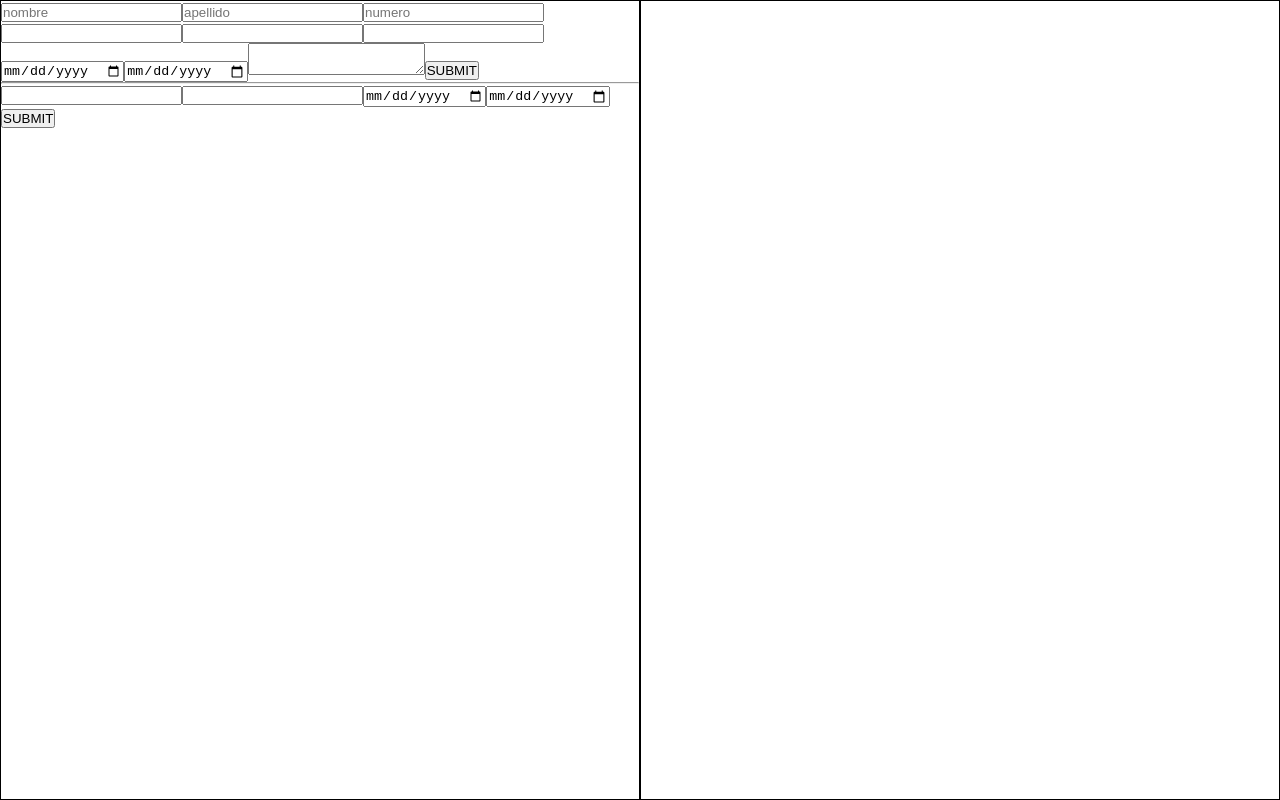
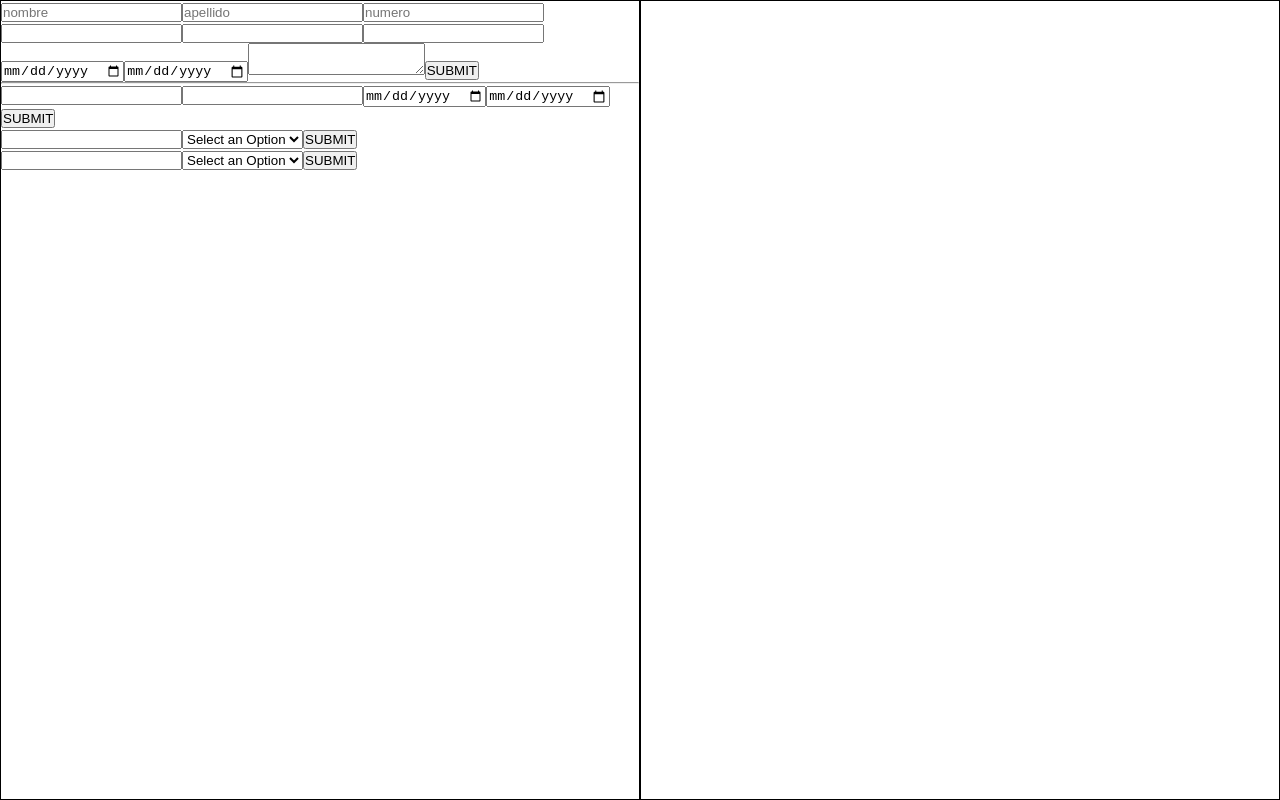
Before and after one commit to matalvarez10/React-resume, a React (Vite) app: page / in a window 1280 px wide. Built offline with nearby package versions, Linux system fonts and the light colour scheme.

Commit message:
finishing the skills & language tabs

```diff
--- a/src/App.tsx
+++ b/src/App.tsx
@@ -2,6 +2,7 @@ import { ChangeEvent, useState } from "react";
 ///interfaces
 import { IDescriptionData } from "./interfaces/inputDesc.interface";
 import { IExperienceData } from "./interfaces/inputExperience.interface";
+import { ISkillsData } from "./interfaces/inputSkills.interface";
 /// componentes para ingresar experiencia
 import InputsExperience from "./components/inputs-components/input-experience-components/inputseExperienceComponent";
 import AllJobsComponent from "./components/inputs-components/input-experience-components/allJobsComponent";
@@ -15,7 +16,10 @@ import InputEducation from "./components/inputs-components/input-education-compo
 import { IEducationData } from "./interfaces/inputEducation.interface";
 import { initialEducationId } from "./components/inputs-components/input-education-components/inputsEducationComponent";
 import AllEducationComponent from "./components/inputs-components/input-education-components/allEducationComponent";
-
+/// inputs seccion skills
+import InputsSkillsComponennt from "./components/inputs-components/input-skills-components/inputsSkillsComponent";
+import AllSkillsComponent from "./components/inputs-components/input-skills-components/allSkillsComponent";
+import { initialSkillId } from "./components/inputs-components/input-skills-components/inputsSkillsComponent";
 function App() {
   const [formData, setFormData] = useState<IDescriptionData>({
     nombre: "",
@@ -30,7 +34,10 @@ function App() {
 
   const [allJobs, setAllJobs] = useState<IExperienceData[]>([]);
   const [allEducation, setAllEducation] = useState<IEducationData[]>([]);
+  const [allSkills, setAllSkills] = useState<ISkillsData[]>([]);
+  const [allLanguages, setAllLanguages] = useState<ISkillsData[]>([]);
 
+  // funciones para descripcion
   const handleData = (event: ChangeEvent<HTMLInputElement>) => {
     const { name, value } = event.target;
     setFormData({ ...formData, [name]: value });
@@ -60,7 +67,8 @@ function App() {
   const handleDeleteJob = (id: number) => {
     setAllJobs((allJobs) => allJobs.filter((job) => job.id !== id));
   };
-
+  console.log("todas las skills", allSkills);
+  console.log("todos los idiomas", allLanguages);
   /// funciones para educacion
   const handleEducationEditData = (
     event: EventTarget & HTMLInputElement,
@@ -87,6 +95,53 @@ function App() {
     );
   };
 
+  // funciones para skills y lenguajes
+  const handleAddSkill = (skillData: ISkillsData) => {
+    const currentId = initialSkillId;
+    setAllSkills([...allSkills, { ...skillData, ["id"]: currentId }]);
+  };
+  const handleAddLanguage = (languageData: ISkillsData) => {
+    const currentId = initialSkillId;
+    setAllLanguages([...allLanguages, { ...languageData, ["id"]: currentId }]);
+  };
+
+  const handleDeleteSkill = (id: number) => {
+    setAllSkills((allSkills) => allSkills.filter((skill) => skill.id !== id));
+  };
+  const handleDeleteLanguage = (id: number) => {
+    setAllLanguages((allLanguages) =>
+      allLanguages.filter((language) => language.id !== id)
+    );
+  };
+  const handleSkillEditData = (
+    event: (EventTarget & HTMLInputElement) | (EventTarget & HTMLSelectElement),
+    id: number
+  ) => {
+    const { name, value } = event;
+    setAllSkills((prevArray) => {
+      return prevArray.map((skill) => {
+        if (skill.id === id) {
+          return { ...skill, [name]: value };
+        }
+        return skill;
+      });
+    });
+  };
+  const handleLanguageEditData = (
+    event: (EventTarget & HTMLInputElement) | (EventTarget & HTMLSelectElement),
+    id: number
+  ) => {
+    const { name, value } = event;
+    setAllLanguages((prevArray) => {
+      return prevArray.map((language) => {
+        if (language.id === id) {
+          return { ...language, [name]: value };
+        }
+        return language;
+      });
+    });
+  };
+
   return (
     <>
       <InputsFieldComponent>
@@ -99,16 +154,26 @@ function App() {
           handleDeleteJob={handleDeleteJob}
           handleExpResumeData={handleExpEditData}
         />
-        <InputsExperience handleClickExp={handleClickExp}/>
+        <InputsExperience handleClickExp={handleClickExp} />
         <hr />
         <AllEducationComponent
           allEducationArray={allEducation}
           handleDeleteEducation={handleDeleteEducation}
           handleEducationEditData={handleEducationEditData}
         />
-        <InputEducation
-          handleAddEducation={handleAddEducation}
+        <InputEducation handleAddEducation={handleAddEducation} />
+        <AllSkillsComponent
+          allSkillsArray={allSkills}
+          handleDeleteSkill={handleDeleteSkill}
+          handleEditSkill={handleSkillEditData}
         />
+        <InputsSkillsComponennt handleAddSkill={handleAddSkill} />
+        <AllSkillsComponent
+          allSkillsArray={allLanguages}
+          handleDeleteSkill={handleDeleteLanguage}
+          handleEditSkill={handleLanguageEditData}
+        />
+        <InputsSkillsComponennt handleAddSkill={handleAddLanguage} />
       </InputsFieldComponent>
       <ResumeComponent
         formData={formData}
@@ -120,37 +185,3 @@ function App() {
 }
 
 export default App;
-
-/*
-// seccion personal
-nombre
-apellido
-cargo
-perfil
-numero
-correo
-sitio web
-
-//Experiencia Laboral
-Empresa
-rol
-cargo
-fecha inicio
-fecha termino
-descripcion
-
-//habilidades
-nombre
-nivel (dropdown)
-
-//educacion
-institucion
-grado
-fecha inicio
-fecha termino
-
-//idiomas
-same as skills
-
-
-*/
--- /dev/null
+++ b/src/components/inputs-components/input-skills-components/allSkillsComponent.tsx
@@ -0,0 +1,31 @@
+import { ISkillsData } from "../../../interfaces/inputSkills.interface";
+import SkillComponent from "./skillComponent";
+interface AllSkillsProps {
+  allSkillsArray: ISkillsData[];
+  handleDeleteSkill: (id: number) => void;
+  handleEditSkill:(event: (EventTarget & HTMLInputElement) | (EventTarget & HTMLSelectElement), id: number) => void;
+}
+
+const AllSkillsComponent: React.FC<AllSkillsProps> = ({
+  allSkillsArray,
+  handleDeleteSkill,
+  handleEditSkill,
+}) => {
+  if (allSkillsArray.length === 0) {
+    return;
+  }
+  return (
+    <>
+      {allSkillsArray.map((skill) => (
+        <SkillComponent
+          key={skill.id}
+          skill={skill}
+          handleDeleteSkill={handleDeleteSkill}
+          handleEditSkill={handleEditSkill}
+        />
+      ))}
+    </>
+  );
+};
+
+export default AllSkillsComponent;
--- /dev/null
+++ b/src/components/inputs-components/input-skills-components/editSkillInputs.tsx
@@ -0,0 +1,42 @@
+import { ISkillsData } from "../../../interfaces/inputSkills.interface";
+interface EditSkillsInterface {
+  skill: ISkillsData;
+  handleEditSkill: (event: (EventTarget & HTMLInputElement) | (EventTarget & HTMLSelectElement), id: number) => void;
+}
+
+const EditSkillsInputs: React.FC<EditSkillsInterface> = ({
+  skill,
+  handleEditSkill,
+}) => {
+  return (
+    <>
+      <input
+        type="text"
+        name="skillName"
+                onChange={(event) => {
+          const value = event.target;
+          handleEditSkill(value, skill.id);
+        }}
+        value={skill.skillName}
+      />
+      <select
+        name="skillLevel"
+                onChange={(event) => {
+          const value = event.target;
+          handleEditSkill(value, skill.id);
+        }}
+        value={skill.skillLevel}
+      >
+        <option value="" disabled>
+          Select an Option
+        </option>
+        <option value="Beginner">Beginner</option>
+        <option value="Intermediate">Intermediate</option>
+        <option value="Advanced">Advanced</option>
+        <option value="Expert">Expert</option>
+      </select>
+    </>
+  );
+};
+
+export default EditSkillsInputs;
--- /dev/null
+++ b/src/components/inputs-components/input-skills-components/inputsSkillsComponent.tsx
@@ -0,0 +1,53 @@
+import  { useState, ChangeEvent } from "react";
+import { ISkillsData } from "../../../interfaces/inputSkills.interface";
+
+
+const InputsSkillsComponent = ({handleAddSkill}: {handleAddSkill:(skillData: ISkillsData) => void}) => {
+  const [skillsData, setSkillsData] = useState<ISkillsData>(
+    initialSkillsValues
+  );
+
+  const handleSkillDataInput = (event: ChangeEvent<HTMLInputElement | HTMLSelectElement>) => {
+    const { name, value } = event.target;
+    setSkillsData({ ...skillsData, [name]: value });
+  };
+
+
+  return (
+    <form>
+      <input
+        type="text"
+        name="skillName"
+        onChange={handleSkillDataInput}
+        value={skillsData.skillName}
+      />
+      <select
+        name="skillLevel"
+        onChange={handleSkillDataInput}
+        value={skillsData.skillLevel}
+      >
+        <option value="" disabled>Select an Option</option>
+        <option value="Beginner">Beginner</option>
+        <option value="Intermediate">Intermediate</option>
+        <option value="Advanced">Advanced</option>
+        <option value="Expert">Expert</option>
+      </select>
+      <button type="button"
+        onClick={() => {
+            initialSkillId++;
+            handleAddSkill(skillsData);
+          }}
+      >
+        SUBMIT</button>
+    </form>
+  );
+};
+export let initialSkillId = 0;
+
+const initialSkillsValues = {
+  id: 0,
+  skillName: "",
+  skillLevel: "",
+};
+
+export default InputsSkillsComponent;
--- /dev/null
+++ b/src/components/inputs-components/input-skills-components/skillComponent.tsx
@@ -0,0 +1,38 @@
+import { ISkillsData } from "../../../interfaces/inputSkills.interface";
+import { useState } from "react";
+import EditSkillsInputs from "./editSkillInputs";
+interface SkillComponentProps {
+  skill: ISkillsData;
+  handleDeleteSkill: (id: number) => void;
+  handleEditSkill:(event: (EventTarget & HTMLInputElement) | (EventTarget & HTMLSelectElement), id: number) => void;
+}
+
+const SkillComponent: React.FC<SkillComponentProps> = ({
+  skill,
+  handleDeleteSkill,
+  handleEditSkill,
+}) => {
+    const [toggleEdit, setToggleEdit] = useState<boolean>(false);
+
+  return (
+    <>
+      <p>{skill.skillName}</p>
+      <p>{skill.skillLevel}</p>
+      <button onClick={()=>handleDeleteSkill(skill.id)}>DELETE</button>
+      <button
+        onClick={() => {
+        setToggleEdit(!toggleEdit);
+        }}
+      >EDIT</button>
+      {toggleEdit && (
+        <EditSkillsInputs
+          skill={skill}
+          handleEditSkill={handleEditSkill}
+        ></EditSkillsInputs>
+      )}
+    </>
+
+  );
+};
+
+export default SkillComponent;
--- /dev/null
+++ b/src/interfaces/inputSkills.interface.ts
@@ -0,0 +1,5 @@
+export interface ISkillsData{
+    id:number;
+    skillName:string;
+    skillLevel:string;
+}
```
